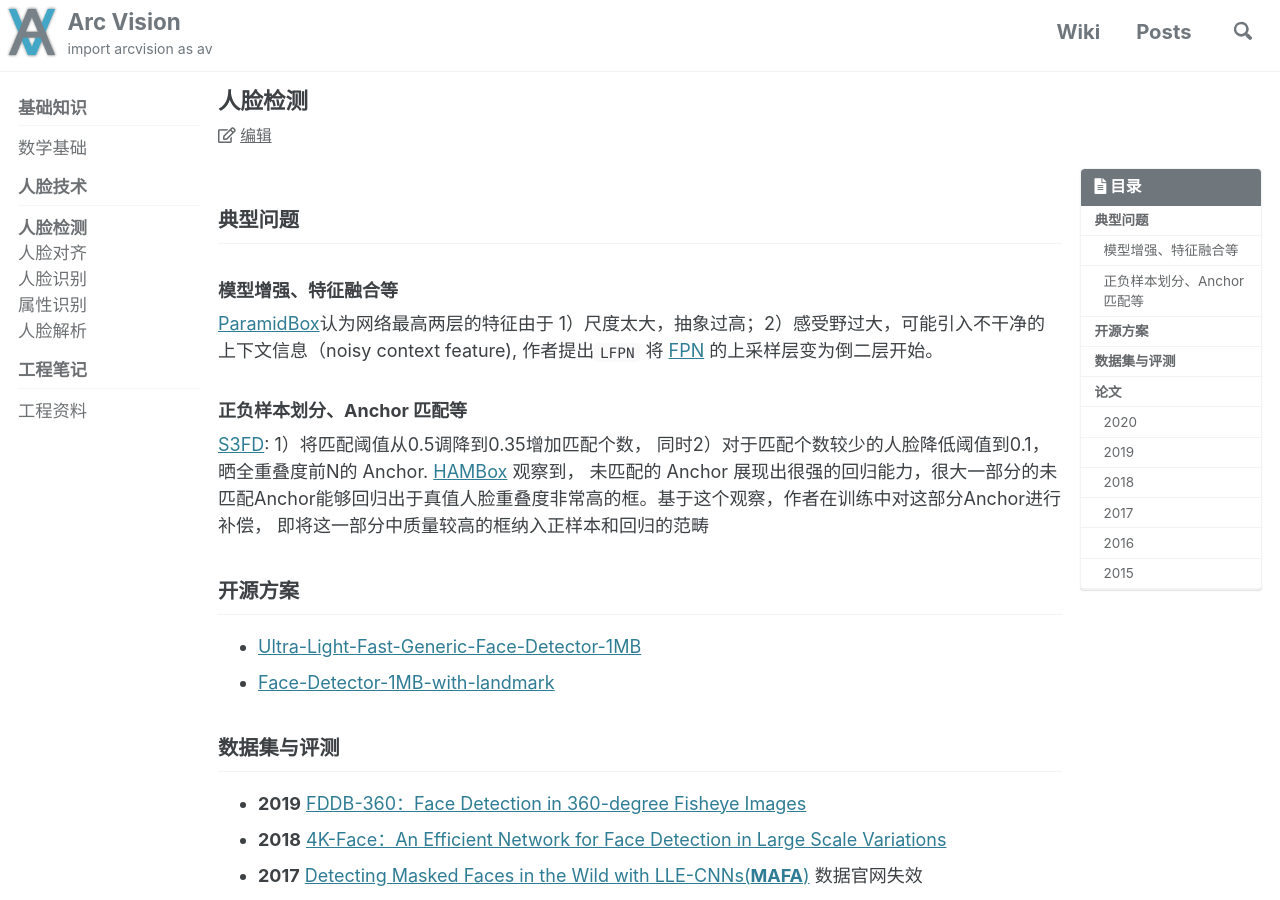
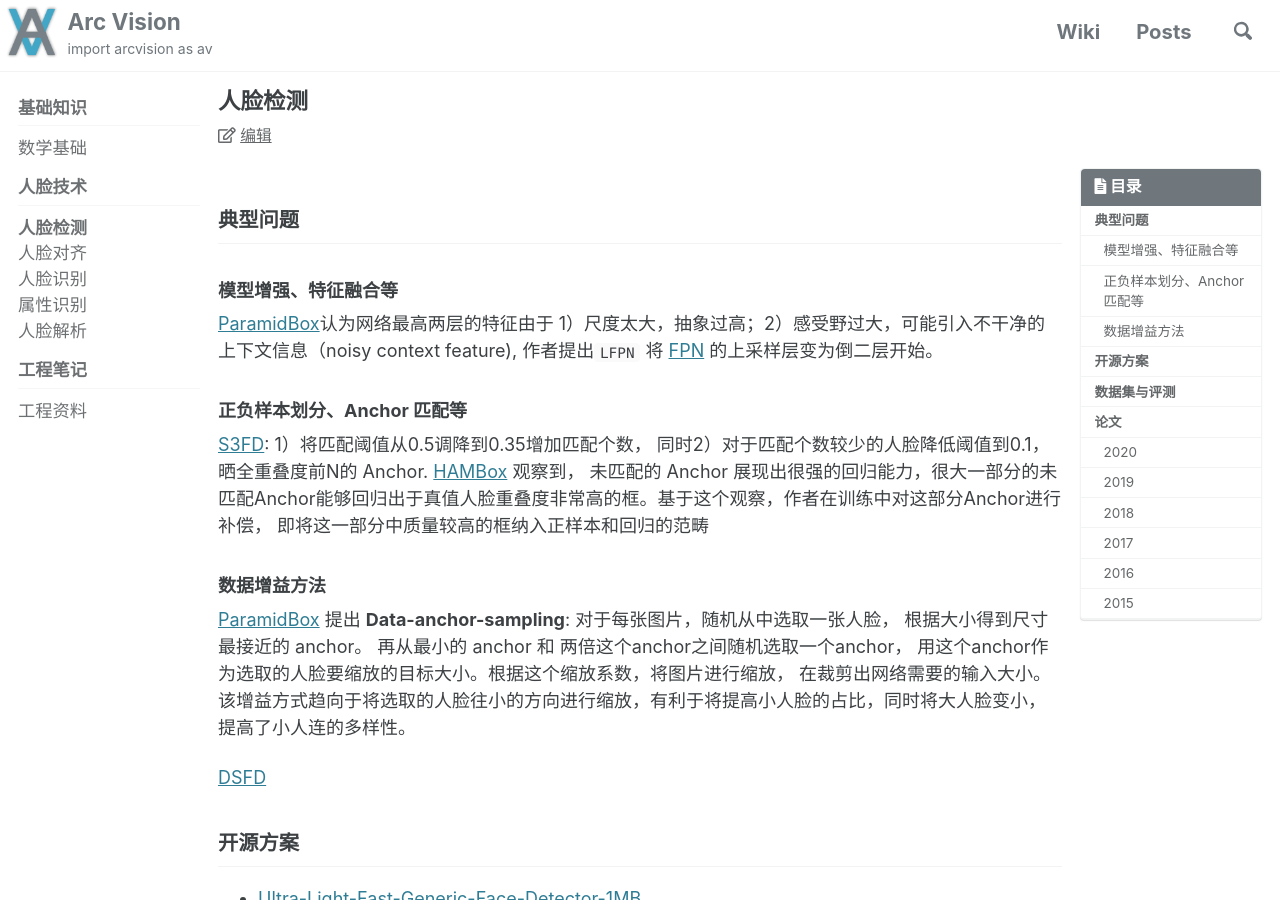
Before and after one commit to ArcVision/ArcVision.github.io, a Jekyll site: the page built from _wiki/11-face-detection.md, in a window 1280 px wide and 900 px high. Built offline with Jekyll 4.4.1, drawn with Linux system fonts in a browser that asks for light colours; cached includes are drawn as plain includes; comment, search, counter and statistics services are not loaded.

Commit message:
Update 11-face-detection.md

```diff
--- a/_wiki/11-face-detection.md
+++ b/_wiki/11-face-detection.md
@@ -11,20 +11,25 @@ toc: true
 
 ### 模型增强、特征融合等
 
-[ParamidBox][ParamidBox]认为网络最高两层的特征由于 1）尺度太大，抽象过高；2）感受野过大，可能引入不干净的上下文信息（noisy context feature), 作者提出`LFPN` 将 [FPN][FPN] 的上采样层变为倒二层开始。
+[ParamidBox][PyramidBox]认为网络最高两层的特征由于 1）尺度太大，抽象过高；2）感受野过大，可能引入不干净的上下文信息（noisy context feature), 作者提出`LFPN` 将 [FPN][FPN] 的上采样层变为倒二层开始。
 
-[ParamidBox]: https://arxiv.org/pdf/1803.07737.pdf
-[FPN]: https://arxiv.org/abs/1612.03144
 
 ### 正负样本划分、Anchor 匹配等
 
 [S3FD][S3FD]: 1）将匹配阈值从0.5调降到0.35增加匹配个数， 同时2）对于匹配个数较少的人脸降低阈值到0.1， 晒全重叠度前N的 Anchor.
 [HAMBox][HAMBox] 观察到， 未匹配的 Anchor 展现出很强的回归能力，很大一部分的未匹配Anchor能够回归出于真值人脸重叠度非常高的框。基于这个观察，作者在训练中对这部分Anchor进行补偿， 即将这一部分中质量较高的框纳入正样本和回归的范畴
 
+### 数据增益方法
+
+[ParamidBox][PyramidBox] 提出 **Data-anchor-sampling**: 对于每张图片，随机从中选取一张人脸， 根据大小得到尺寸最接近的 anchor。 再从最小的 anchor 和 两倍这个anchor之间随机选取一个anchor， 用这个anchor作为选取的人脸要缩放的目标大小。根据这个缩放系数，将图片进行缩放， 在裁剪出网络需要的输入大小。该增益方式趋向于将选取的人脸往小的方向进行缩放，有利于将提高小人脸的占比，同时将大人脸变小，提高了小人连的多样性。
+
+[DSFD][DSFD]
+
 [S3FD]: https://arxiv.org/abs/1708.05237
 [HAMBox]: https://openaccess.thecvf.com/content_CVPR_2020/papers/Liu_HAMBox_Delving_Into_Mining_High-Quality_Anchors_on_Face_Detection_CVPR_2020_paper.pdf
-
-
+[PyramidBox]: https://arxiv.org/pdf/1803.07737.pdf
+[FPN]: https://arxiv.org/abs/1612.03144
+[DSFD]: http://arxiv.org/abs/1810.10220
 
 ## 开源方案
 
```
